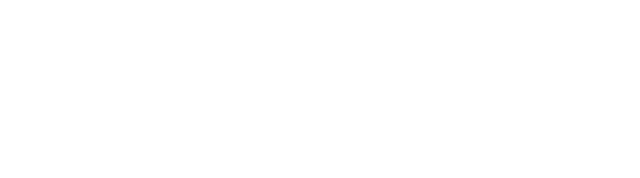
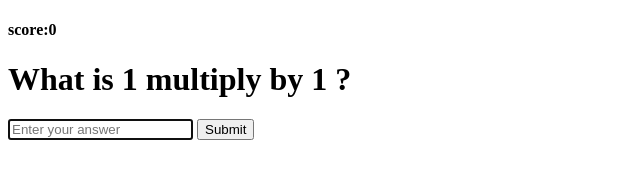
Before and after one commit to aravindont/multiplication-quiz-app, a plain HTML site: page index.html in a window 1280 px wide. Shown: the whole page, without its empty margins (0-640 px from the left). Drawn offline with Linux system fonts and the light colour scheme.

Commit message:
feat:Add html markup code

```diff
--- a/index.html
+++ b/index.html
@@ -6,5 +6,19 @@
     <meta name="viewport" content="width=device-width, initial-scale=1.0" />
     <title>multiplication quiz</title>
   </head>
-  <body></body>
+  <body>
+    <form class="form" id="form">
+      <h4 class="score" id="score">score:0</h4>
+      <h1 id="question">What is 1 multiply by 1 ?</h1>
+      <input
+        type="text"
+        class="input"
+        id="input"
+        placeholder="Enter your answer"
+        autofocus
+        autocomplete="off"
+      />
+      <button type="submit" class="btn">Submit</button>
+    </form>
+  </body>
 </html>
```
Also changed, not shown: 1 other file.
